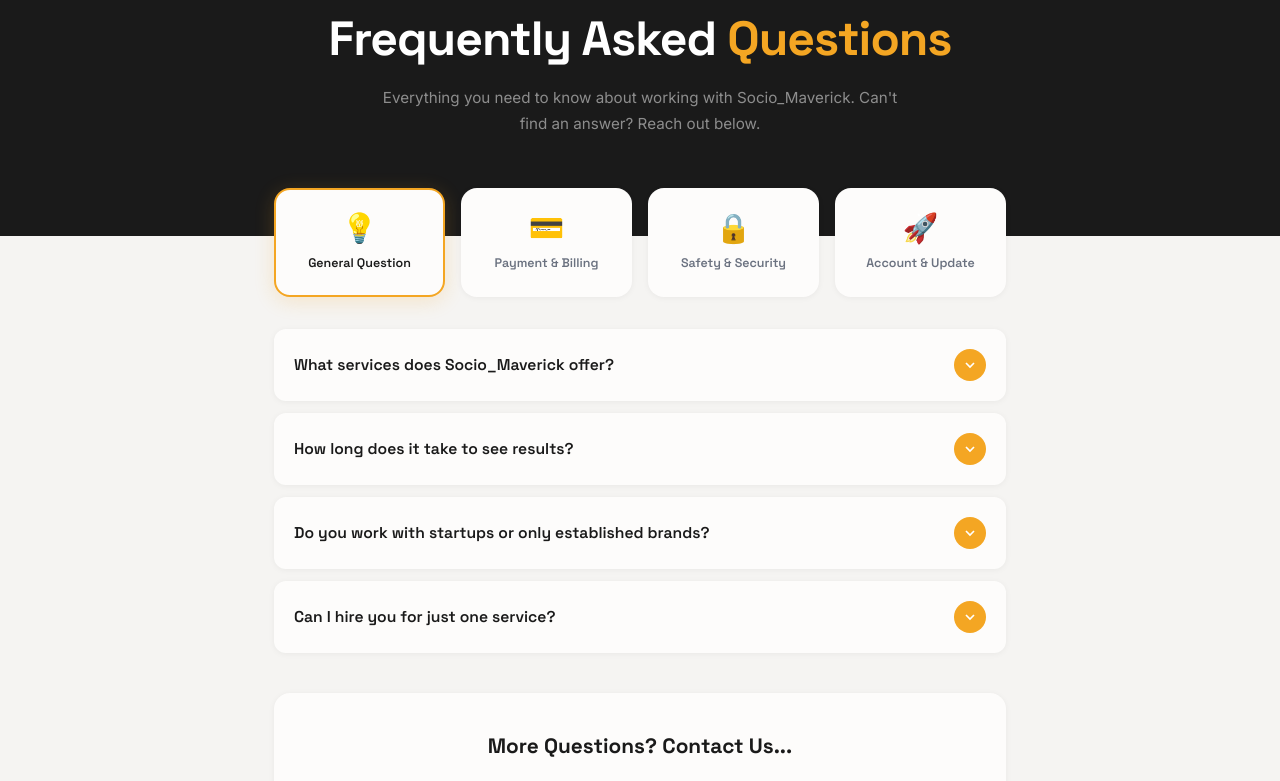
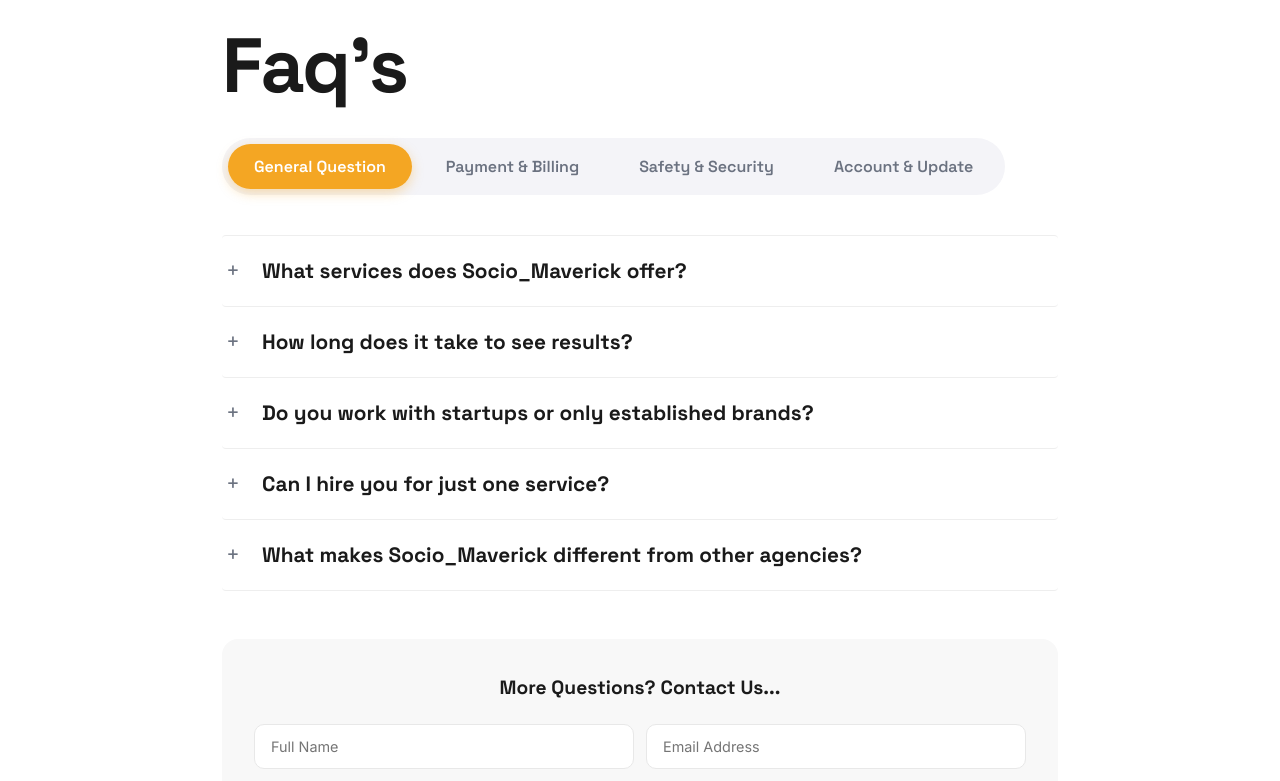
Before and after one commit to Gaurav200604/Socio_Maverickk, a React (Vite) app: page / in a window 1280 px wide. Shown: the part 4460-5241 px from the top of the page. Built offline with nearby package versions, Linux system fonts and the light colour scheme.

Commit message:
update the faq design

```diff
--- a/src/components/FAQ.css
+++ b/src/components/FAQ.css
@@ -1,152 +1,119 @@
 .faq-section {
-  background: #f5f4f2;
+  background: #fff;
+  padding: 80px 0;
 }
 
-/* ── saffron header ── */
-.faq-hero {
-  background: var(--light-black);
-  padding: 72px 40px 100px;
-  text-align: center;
+.faq-container {
+  max-width: 900px;
+  margin: 0 auto;
+  padding: 0 32px;
 }
 
-.faq-hero-title {
-  font-family: 'Space Grotesk', sans-serif;
-  font-size: clamp(2rem, 4vw, 3rem);
-  font-weight: 900;
-  color: #fff;
-  letter-spacing: -1px;
-  margin-bottom: 16px;
+/* ── heading ── */
+.faq-top {
+  margin-bottom: 40px;
 }
 
-.faq-hero-title span { color: var(--saffron); }
-
-.faq-hero-sub {
-  font-size: 0.95rem;
-  color: rgba(255,255,255,0.5);
-  max-width: 520px;
-  margin: 0 auto;
-  line-height: 1.7;
+.faq-main-title {
+  font-family: 'Space Grotesk', sans-serif;
+  font-size: clamp(3rem, 6vw, 5rem);
+  font-weight: 900;
+  color: var(--light-black);
+  letter-spacing: -2px;
+  margin-bottom: 24px;
 }
 
-/* ── body ── */
-.faq-body {
-  max-width: 780px;
-  margin: -48px auto 0;
-  padding: 0 24px 80px;
-  position: relative;
-  z-index: 1;
+.faq-dot {
+  display: inline-block;
+  width: 14px;
+  height: 14px;
+  border-radius: 50%;
+  flex-shrink: 0;
 }
 
-/* ── category tabs ── */
-.faq-tabs {
-  display: grid;
-  grid-template-columns: repeat(4, 1fr);
-  gap: 16px;
-  margin-bottom: 32px;
+.faq-dot-1 { background: #f4623a; }
+.faq-dot-2 { background: #5b5bd6; }
+.faq-dot-3 { background: #9b59b6; }
+
+/* ── tab pills ── */
+.faq-pills {
+  display: flex;
+  gap: 8px;
+  flex-wrap: wrap;
+  background: #f4f4f8;
+  padding: 6px;
+  border-radius: 50px;
+  width: fit-content;
 }
 
-.faq-tab {
-  background: #fdfcfb;
-  border: 2px solid transparent;
-  border-radius: 16px;
-  padding: 24px 16px;
-  display: flex;
-  flex-direction: column;
-  align-items: center;
-  gap: 12px;
+.faq-pill {
+  background: transparent;
+  border: none;
+  padding: 12px 26px;
+  border-radius: 50px;
+  font-family: 'Space Grotesk', sans-serif;
+  font-size: 1rem;
+  font-weight: 600;
+  color: var(--gray);
   cursor: none;
   transition: all 0.25s ease;
-  box-shadow: 0 1px 6px rgba(0,0,0,0.05);
+  white-space: nowrap;
 }
 
-.faq-tab:hover {
-  border-color: var(--saffron);
-  transform: translateY(-2px);
-}
+.faq-pill:hover { color: var(--light-black); }
 
-.faq-tab.active {
-  border-color: var(--saffron);
-  box-shadow: 0 4px 20px rgba(244,166,35,0.2);
-}
-
-.faq-tab-icon {
-  font-size: 1.8rem;
-  line-height: 1;
-}
-
-.faq-tab-label {
-  font-family: 'Space Grotesk', sans-serif;
-  font-size: 0.78rem;
-  font-weight: 600;
-  color: var(--gray);
-  text-align: center;
-  line-height: 1.3;
-}
-
-.faq-tab.active .faq-tab-label {
-  color: var(--light-black);
+.faq-pill.active {
+  background: var(--saffron);
+  color: #fff;
+  box-shadow: 0 4px 12px rgba(244,166,35,0.35);
 }
 
 /* ── accordion ── */
 .faq-list {
   display: flex;
   flex-direction: column;
-  gap: 12px;
-  margin-bottom: 40px;
+  margin-bottom: 48px;
 }
 
 .faq-item {
-  background: #fdfcfb;
-  border-radius: 12px;
-  padding: 0 20px;
+  border-bottom: 1px solid #eee;
   cursor: pointer;
-  box-shadow: 0 1px 6px rgba(0,0,0,0.05);
-  transition: box-shadow 0.2s ease;
+  transition: background 0.2s ease;
+  padding: 0 4px;
+  border-radius: 4px;
 }
 
-.faq-item:hover {
-  box-shadow: 0 4px 16px rgba(0,0,0,0.08);
-}
+.faq-item:first-child { border-top: 1px solid #eee; }
+.faq-item:hover { background: rgba(244,166,35,0.03); }
 
 .faq-question {
   display: flex;
   align-items: center;
-  justify-content: space-between;
   gap: 16px;
-  padding: 20px 0;
+  padding: 22px 0;
   font-family: 'Space Grotesk', sans-serif;
-  font-size: 0.98rem;
-  font-weight: 600;
+  font-size: 1.3rem;
+  font-weight: 700;
   color: var(--light-black);
   user-select: none;
 }
 
-.faq-icon-btn {
-  width: 32px;
-  height: 32px;
-  border-radius: 50%;
-  background: var(--saffron);
-  display: flex;
-  align-items: center;
-  justify-content: center;
+.faq-plus {
+  font-size: 1.4rem;
+  font-weight: 300;
+  color: var(--gray);
+  width: 20px;
   flex-shrink: 0;
-  transition: background 0.2s ease;
+  line-height: 1;
+  transition: color 0.2s ease, transform 0.3s ease;
 }
 
-.faq-icon-btn svg {
-  width: 16px;
-  height: 16px;
-  color: #fff;
-  transition: transform 0.35s ease;
+.faq-item.open .faq-plus {
+  color: var(--saffron);
+  transform: rotate(45deg);
 }
 
-.faq-item.open .faq-icon-btn {
-  background: #ccc;
-}
-
-.faq-item.open .faq-icon-btn svg {
-  transform: rotate(180deg);
-}
+.faq-item.open .faq-question { color: var(--saffron-dark); }
 
 .faq-answer {
   display: grid;
@@ -154,113 +121,76 @@
   transition: grid-template-rows 0.38s cubic-bezier(0.4,0,0.2,1);
 }
 
-.faq-item.open .faq-answer {
-  grid-template-rows: 1fr;
-}
+.faq-item.open .faq-answer { grid-template-rows: 1fr; }
 
-.faq-answer-inner { overflow: hidden; }
+.faq-answer-inner { overflow: hidden; padding-left: 36px; }
 
 .faq-answer-inner p {
-  font-size: 0.9rem;
+  font-size: 1.05rem;
   color: var(--gray);
   line-height: 1.8;
-  padding-bottom: 20px;
+  padding-bottom: 22px;
 }
 
 /* ── contact form ── */
 .faq-contact {
-  background: #fdfcfb;
+  background: #f8f8f8;
   border-radius: 16px;
-  padding: 40px 36px;
-  box-shadow: 0 1px 6px rgba(0,0,0,0.05);
+  padding: 36px 32px;
 }
 
 .faq-contact-title {
   font-family: 'Space Grotesk', sans-serif;
-  font-size: 1.3rem;
+  font-size: 1.2rem;
   font-weight: 700;
   color: var(--light-black);
   text-align: center;
-  margin-bottom: 28px;
+  margin-bottom: 24px;
 }
 
-.faq-form {
-  display: flex;
-  flex-direction: column;
-  gap: 14px;
-}
+.faq-form { display: flex; flex-direction: column; gap: 12px; }
 
-.faq-success {
-  background: rgba(244,166,35,0.1);
-  border: 1px solid rgba(244,166,35,0.3);
-  color: var(--saffron-dark);
-  padding: 12px 16px;
-  border-radius: 8px;
-  font-size: 0.9rem;
-  text-align: center;
-}
+.faq-success { background: rgba(244,166,35,0.1); border: 1px solid rgba(244,166,35,0.3); color: var(--saffron-dark); padding: 12px 16px; border-radius: 8px; font-size: 0.9rem; text-align: center; }
+.faq-error   { background: rgba(220,50,50,0.08); border: 1px solid rgba(220,50,50,0.25); color: #e05555; padding: 12px 16px; border-radius: 8px; font-size: 0.9rem; text-align: center; }
 
-.faq-error {
-  background: rgba(220,50,50,0.08);
-  border: 1px solid rgba(220,50,50,0.25);
-  color: #e05555;
-  padding: 12px 16px;
-  border-radius: 8px;
-  font-size: 0.9rem;
-  text-align: center;
-}
-
-.faq-form-row {
-  display: grid;
-  grid-template-columns: 1fr 1fr;
-  gap: 14px;
-}
+.faq-form-row { display: grid; grid-template-columns: 1fr 1fr; gap: 12px; }
 
 .faq-form input,
 .faq-form textarea {
-  background: #f7f7f7;
+  background: #fff;
   border: 1.5px solid #e8e8e8;
   border-radius: 10px;
-  padding: 14px 18px;
+  padding: 13px 16px;
   color: var(--light-black);
   font-family: 'Inter', sans-serif;
-  font-size: 0.92rem;
+  font-size: 0.9rem;
   outline: none;
   resize: none;
   transition: border-color 0.2s ease;
 }
 
-.faq-form input::placeholder,
-.faq-form textarea::placeholder { color: #bbb; }
-
 .faq-form input:focus,
-.faq-form textarea:focus {
-  border-color: var(--saffron);
-  background: #fff;
-}
+.faq-form textarea:focus { border-color: var(--saffron); }
 
 .faq-submit {
   background: var(--saffron);
   color: #fff;
   border: none;
-  padding: 16px;
+  padding: 15px;
   border-radius: 10px;
   font-family: 'Space Grotesk', sans-serif;
-  font-size: 1rem;
+  font-size: 0.95rem;
   font-weight: 700;
   cursor: none;
   width: 100%;
   transition: background 0.25s ease, transform 0.2s ease;
 }
 
-.faq-submit:hover {
-  background: var(--saffron-dark);
-  transform: translateY(-1px);
+.faq-submit:hover { background: var(--saffron-dark); transform: translateY(-1px); }
+.faq-submit:disabled { opacity: 0.6; }
+
+@media (max-width: 600px) {
+  .faq-pills { border-radius: 16px; }
+  .faq-form-row { grid-template-columns: 1fr; }
+  .faq-contact { padding: 24px 16px; }
 }
-
-/* responsive */
-@media (max-width: 600px) {
-  .faq-tabs { grid-template-columns: repeat(2, 1fr); }
-  .faq-form-row { grid-template-columns: 1fr; }
-  .faq-contact { padding: 28px 20px; }
-}
--- a/src/components/FAQ.jsx
+++ b/src/components/FAQ.jsx
@@ -7,10 +7,10 @@
 const PUBLIC_KEY  = 'wp5rTp1v2yTMEqpZv';
 
 const categories = [
-  { icon: '💡', label: 'General Question' },
-  { icon: '💳', label: 'Payment & Billing' },
-  { icon: '🔒', label: 'Safety & Security' },
-  { icon: '🚀', label: 'Account & Update' },
+  'General Question',
+  'Payment & Billing',
+  'Safety & Security',
+  'Account & Update',
 ];
 
 const faqsByCategory = {
@@ -19,24 +19,28 @@
     { q: 'How long does it take to see results?', a: 'Most clients see measurable improvements within 4–8 weeks. SEO takes 3–6 months for significant organic growth, while paid campaigns can deliver results within days of launch.' },
     { q: 'Do you work with startups or only established brands?', a: "We work with both. Whether you're launching your first brand or scaling an established business, we tailor our strategy to your stage, goals, and budget." },
     { q: 'Can I hire you for just one service?', a: "Absolutely. You can engage us for a single service like social media management or a one-time brand identity project. We're flexible and work around your needs." },
+    { q: 'What makes Socio_Maverick different from other agencies?', a: 'We combine data-driven strategy with bold creative execution. Every decision is backed by research, and every campaign is built around your specific business goals.' },
   ],
   1: [
     { q: 'What payment methods do you accept?', a: 'We accept bank transfers, UPI, credit/debit cards, and international wire transfers. All payments are processed securely.' },
     { q: 'Do you offer refunds?', a: 'We offer a pro-rated refund if you cancel within the first 7 days of a new billing cycle. After that, the month is non-refundable.' },
-    { q: 'Is there a long-term contract?', a: 'No lock-in contracts. We work on monthly retainers and you can cancel with 30 days notice. We believe in earning your business every month.' },
-    { q: 'What is your pricing model?', a: "We offer flexible monthly retainers and project-based pricing depending on scope. Book a free consultation and we'll put together a custom proposal for you." },
+    { q: 'Is there a long-term contract?', a: 'No lock-in contracts. We work on monthly retainers and you can cancel with 30 days notice.' },
+    { q: 'What is your pricing model?', a: "We offer flexible monthly retainers and project-based pricing. Book a free consultation and we'll put together a custom proposal for you." },
+    { q: 'Are there any hidden charges?', a: 'None. Everything is outlined clearly in your proposal before we begin. No surprises.' },
   ],
   2: [
-    { q: 'How do you protect our brand data?', a: 'All client data is stored securely with AES-256 encryption. We sign NDAs with every client and never share your data with third parties.' },
-    { q: 'Who has access to our social media accounts?', a: 'Only the assigned team members working on your account have access. We use role-based permissions and recommend using a dedicated business account.' },
-    { q: 'What happens to our data if we stop working together?', a: 'All your data, content, and account access is returned to you immediately upon contract end. We retain nothing after offboarding.' },
-    { q: 'Do you follow platform advertising policies?', a: 'Yes, strictly. We follow all Meta, Google, and platform-specific advertising guidelines to ensure your accounts remain in good standing.' },
+    { q: 'How do you protect our brand data?', a: 'All client data is stored securely. We sign NDAs with every client and never share your data with third parties.' },
+    { q: 'Who has access to our social media accounts?', a: 'Only the assigned team members working on your account have access. We use role-based permissions.' },
+    { q: 'What happens to our data if we stop working together?', a: 'All your data, content, and account access is returned to you immediately upon contract end.' },
+    { q: 'Do you follow platform advertising policies?', a: 'Yes, strictly. We follow all Meta, Google, and platform-specific advertising guidelines.' },
+    { q: 'Is our business strategy kept confidential?', a: 'Absolutely. We treat all client information with complete confidentiality and professionalism.' },
   ],
   3: [
-    { q: 'How do I get started with Socio_Maverick?', a: "Simply fill out the contact form or book a free discovery call. We'll understand your goals and send a custom proposal within 48 hours." },
-    { q: 'How do I track the progress of my campaigns?', a: 'You get access to a live dashboard and receive detailed monthly reports covering all KPIs — reach, engagement, leads, conversions, and ROAS.' },
-    { q: 'Can I request changes to the strategy?', a: 'Absolutely. We hold monthly strategy reviews and you can request adjustments anytime. Your feedback is built into our workflow.' },
-    { q: 'Do you provide a dedicated account manager?', a: 'Yes. Every client gets a dedicated account manager as their single point of contact for all communication, updates, and approvals.' },
+    { q: 'How do I get started with Socio_Maverick?', a: "Fill out the contact form or book a free discovery call. We'll send a custom proposal within 48 hours." },
+    { q: 'How do I track the progress of my campaigns?', a: 'You get detailed monthly reports covering all KPIs — reach, engagement, leads, conversions, and ROAS.' },
+    { q: 'Can I request changes to the strategy?', a: 'Absolutely. We hold monthly strategy reviews and you can request adjustments anytime.' },
+    { q: 'Do you provide a dedicated account manager?', a: 'Yes. Every client gets a dedicated account manager as their single point of contact.' },
+    { q: 'How quickly do you respond to queries?', a: 'We respond to all client queries within 4 business hours during working days.' },
   ],
 };
 
@@ -56,52 +60,36 @@
     setSending(true);
     setError('');
     emailjs.sendForm(SERVICE_ID, TEMPLATE_ID, faqFormRef.current, PUBLIC_KEY)
-      .then(() => {
-        setSent(true);
-        setForm({ name: '', email: '', message: '' });
-        setSending(false);
-        setTimeout(() => setSent(false), 5000);
-      })
-      .catch(() => {
-        setError('Failed to send. Please try again.');
-        setSending(false);
-      });
+      .then(() => { setSent(true); setForm({ name:'',email:'',message:'' }); setSending(false); setTimeout(()=>setSent(false),5000); })
+      .catch(() => { setError('Failed to send. Please try again.'); setSending(false); });
   };
-
-  const currentFaqs = faqsByCategory[activeTab];
 
   return (
     <section className="faq-section">
+      <div className="faq-container">
 
-      {/* saffron header */}
-      <div className="faq-hero">
-        <h2 className="faq-hero-title">Frequently Asked <span>Questions</span></h2>
-        <p className="faq-hero-sub">
-          Everything you need to know about working with Socio_Maverick.
-          Can't find an answer? Reach out below.
-        </p>
-      </div>
+        {/* heading */}
+        <div className="faq-top">
+          <h2 className="faq-main-title">Faq's</h2>
 
-      <div className="faq-body">
-
-        {/* category tabs */}
-        <div className="faq-tabs">
+          {/* tab pills */}
+          <div className="faq-pills">
             {categories.map((c, i) => (
               <button
                 key={i}
-              className={`faq-tab ${activeTab === i ? 'active' : ''}`}
+                className={`faq-pill ${activeTab === i ? 'active' : ''}`}
                 onClick={() => handleTabChange(i)}
                 data-hover
               >
-              <span className="faq-tab-icon">{c.icon}</span>
-              <span className="faq-tab-label">{c.label}</span>
+                {c}
               </button>
             ))}
           </div>
+        </div>
 
-        {/* accordion — filtered by active tab */}
+        {/* accordion */}
         <div className="faq-list">
-          {currentFaqs.map((item, i) => (
+          {faqsByCategory[activeTab].map((item, i) => (
             <div
               key={`${activeTab}-${i}`}
               className={`faq-item ${open === i ? 'open' : ''}`}
@@ -109,12 +97,8 @@
               data-hover
             >
               <div className="faq-question">
+                <span className="faq-plus">{open === i ? '×' : '+'}</span>
                 <span>{item.q}</span>
-                <div className="faq-icon-btn">
-                  <svg viewBox="0 0 24 24" fill="none" stroke="currentColor" strokeWidth="2.5">
-                    <path d="M6 9l6 6 6-6" />
-                  </svg>
-                </div>
               </div>
               <div className="faq-answer">
                 <div className="faq-answer-inner">
@@ -132,13 +116,10 @@
             {sent && <div className="faq-success">✅ Message sent! We'll be in touch soon.</div>}
             {error && <div className="faq-error">{error}</div>}
             <div className="faq-form-row">
-              <input type="text" name="name" placeholder="Full Name" required
-                value={form.name} onChange={e => setForm({ ...form, name: e.target.value })} />
-              <input type="email" name="email" placeholder="Email Address" required
-                value={form.email} onChange={e => setForm({ ...form, email: e.target.value })} />
+              <input type="text" name="name" placeholder="Full Name" required value={form.name} onChange={e=>setForm({...form,name:e.target.value})} />
+              <input type="email" name="email" placeholder="Email Address" required value={form.email} onChange={e=>setForm({...form,email:e.target.value})} />
             </div>
-            <textarea name="message" placeholder="Your Message..." rows={5} required
-              value={form.message} onChange={e => setForm({ ...form, message: e.target.value })} />
+            <textarea name="message" placeholder="Your Message..." rows={4} required value={form.message} onChange={e=>setForm({...form,message:e.target.value})} />
             <button type="submit" className="faq-submit" disabled={sending}>
               {sending ? 'Sending...' : 'Send Message'}
             </button>
--- a/src/components/Footer.css
+++ b/src/components/Footer.css
@@ -1,4 +1,4 @@
-.ft-footer { background: #0d0d0d; color: #fff; }
+.ft-footer { background: #0d0d0d; color: #fff; min-height: 100vh; display: flex; flex-direction: column; }
 
 /* CTA band */
 .ft-cta-band { border-bottom: 1px solid rgba(255,255,255,0.07); padding: 80px 0; background: var(--light-black); }
@@ -35,8 +35,8 @@
 
 /* main grid */
 .ft-main { max-width: 1200px; margin: 0 auto; padding: 64px 48px; display: grid; grid-template-columns: 1.5fr 1fr 1fr 1fr; gap: 48px; border-bottom: 1px solid rgba(255,255,255,0.07); }
-.ft-logo { height: 38px; width: auto; object-fit: contain; display: block; margin-bottom: 8px; filter: brightness(0) invert(1); }
-.ft-brand-name { font-family: 'Space Grotesk', sans-serif; font-size: 1.1rem; font-weight: 800; color: #fff; margin-bottom: 16px; letter-spacing: -0.3px; }
+.ft-logo { height: 56px; width: auto; object-fit: contain; display: block; margin-bottom: 10px; filter: brightness(0) invert(1); }
+.ft-brand-name { font-family: 'Space Grotesk', sans-serif; font-size: 1.6rem; font-weight: 900; color: #fff; margin-bottom: 16px; letter-spacing: -0.5px; }
 .ft-brand-name span { color: var(--saffron); }
 .ft-address { font-size: 1rem; color: rgba(255,255,255,0.4); margin-bottom: 6px; line-height: 1.6; }
 .ft-copy-small { font-size: 0.9rem; color: rgba(255,255,255,0.25); margin-bottom: 24px; line-height: 1.7; }
```
Lines whose indentation alone changed are shown as unchanged.
